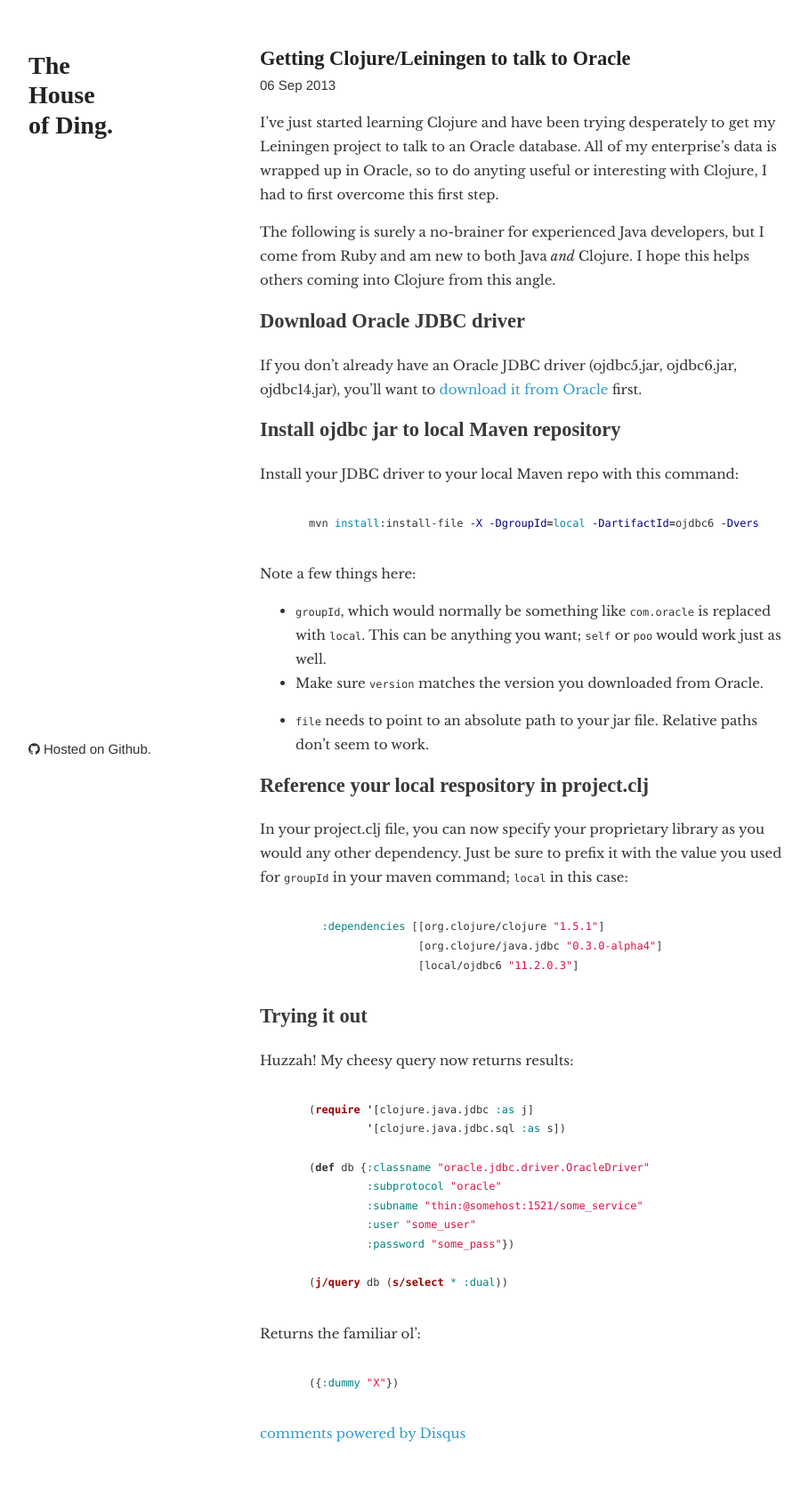
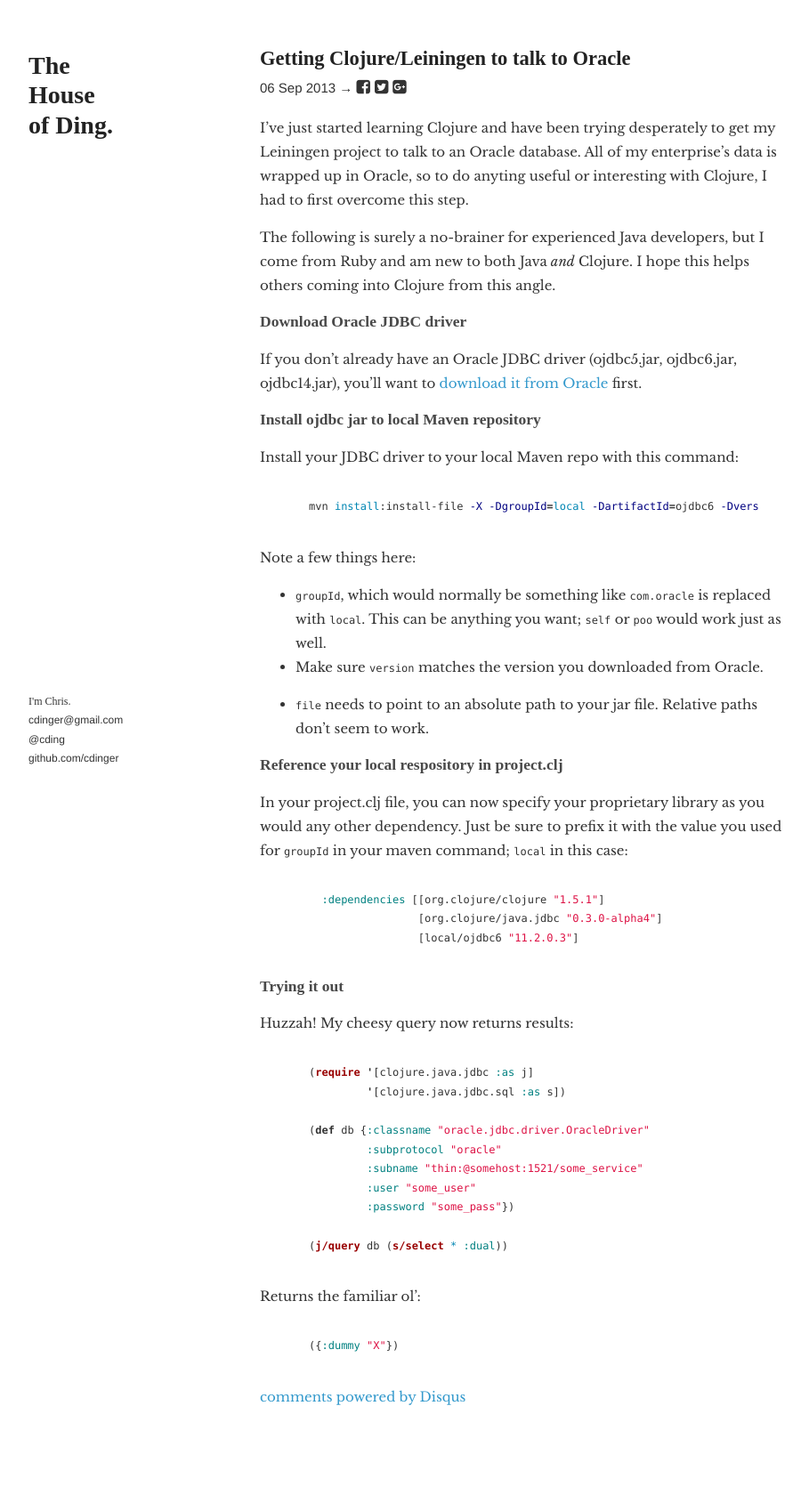
Before and after one commit to cdinger/cdinger.github.com, a Jekyll site: the page built from _posts/2013-09-06-getting-clojure-to-talk-to-oracle.md, in a window 1280 px wide. Shown: the whole page at 89% size, without its empty margins (178-1087 px from the left). Built offline with Jekyll 4.4.1, drawn with Linux system fonts in a browser that asks for light colours; nearby versions of some CDN libraries; comment, search, counter and statistics services are not loaded; after the commit the page ends 1648 px from its top, so only the background shows below that.

Commit message:
Update styles

```diff
--- a/_includes/footer.html
+++ b/_includes/footer.html
@@ -1,7 +1,11 @@
       </section>
       <footer>
-        <!--<p><small>Hosted on GitHub Pages &mdash; Theme by <a href="https://github.com/orderedlist">orderedlist</a></small></p>-->
-        <p><i class="fa fa-github"></i> Hosted on Github.</p>
+        <p>
+          <span>I'm Chris.</span><br />
+          cdinger@gmail.com</br />
+          @cding<br />
+          github.com/cdinger
+        </p>
       </footer>
     </div>
     <script src="/javascripts/scale.fix.js"></script>
--- a/_layouts/post.html
+++ b/_layouts/post.html
@@ -1,6 +1,14 @@
 {% include head.html %}
     <h2><a href="{{ page.permalink }}">{{ page.title }}</a></h2>
-    <p class="post-date">{{ page.date | date_to_string }}</p>
+    <p class="post-date">
+      {{ page.date | date_to_string }}
+      &rarr;
+      <span class="share">
+        <a href=""><i class="fa fa-facebook-square"></i></a>
+        <a href=""><i class="fa fa-twitter-square"></i></a>
+        <a href=""><i class="fa fa-google-plus-square"></i></a>
+      </span>
+    </p>
     {{ content }}
     <div id="disqus_thread"></div>
     <script type="text/javascript">
--- a/_posts/2013-09-06-getting-clojure-to-talk-to-oracle.md
+++ b/_posts/2013-09-06-getting-clojure-to-talk-to-oracle.md
@@ -7,18 +7,18 @@
 I've just started learning Clojure and have been trying desperately to
 get my Leiningen project to talk to an Oracle database. All of my
 enterprise's data is wrapped up in Oracle, so to do anyting useful or
-interesting with Clojure, I had to first overcome this first step.
+interesting with Clojure, I had to first overcome this step.
 
 The following is surely a no-brainer for experienced Java developers, but I come from
 Ruby and am new to both Java *and* Clojure. I hope this helps others
 coming into Clojure from this angle.
 
-## Download Oracle JDBC driver
+### Download Oracle JDBC driver
 
 If you don't already have an Oracle JDBC driver (ojdbc5.jar, ojdbc6.jar,
 ojdbc14.jar), you'll want to [download it from Oracle](http://www.oracle.com/technetwork/database/enterprise-edition/jdbc-112010-090769.html) first.
 
-## Install ojdbc jar to local Maven repository
+### Install ojdbc jar to local Maven repository
 
 Install your JDBC driver to your local Maven repo with this command:
 
@@ -35,7 +35,7 @@
 - `file` needs to point to an absolute path to your jar file. Relative
   paths don't seem to work.
 
-## Reference your local respository in project.clj
+### Reference your local respository in project.clj
 
 In your project.clj file, you can now specify your proprietary library
 as you would any other dependency. Just be sure to prefix it with the
@@ -47,7 +47,7 @@
                  [local/ojdbc6 "11.2.0.3"]
 {% endhighlight %}
 
-## Trying it out
+### Trying it out
 
 Huzzah! My cheesy query now returns results:
 
--- a/index.html
+++ b/index.html
@@ -5,5 +5,5 @@
 {% for post in site.posts limit:5 %}
   <h3><a href="{{ post.url }}">{{ post.title }}</a></h3>
   <p class="post-date">{{ post.date | date_to_string }} &mdash; <a href="{{ post.url }}#disqus_thread" data-disqus-identifier="{{ post.id }}"></a></p>
-  <p>{{ post.lead }}</p>
+  <p class="post-lead">{{ post.lead }}</p>
 {% endfor %}
--- a/stylesheets/styles.css
+++ b/stylesheets/styles.css
@@ -12,9 +12,26 @@
   padding: 15px;
 }
 
+p.post-date, p.post-share {
+  /*font-family: "Century Gothic", "Helvetica Neue";*/
+  font-family: "Helvetica Neue";
+}
+
 p.post-date {
-  font-family: "Century Gothic", "Helvetica Neue";
   margin-top: -1em;
+  margin-bottom: 0;
+}
+
+p.post-date + p.post-lead {
+  margin-top: 0;
+}
+
+.share {
+  font-size:1.2em;
+}
+
+.share a {
+  color: #333;
 }
 
 h1, h1 a, h2, h2 a, h3, h3 a, h4, h5, h6 {
@@ -187,11 +204,16 @@
 }
 
 footer {
-  width:270px;
+  width:200px;
   float:left;
   position:fixed;
   bottom:1em;
   font-family: "Helvetica Neue";
+  font-size:.8em;
+}
+
+footer span {
+  font-family: "League Spartan";
 }
 
 @media print, screen and (max-width: 960px) {
```
Also changed, not shown: 1 other file.
